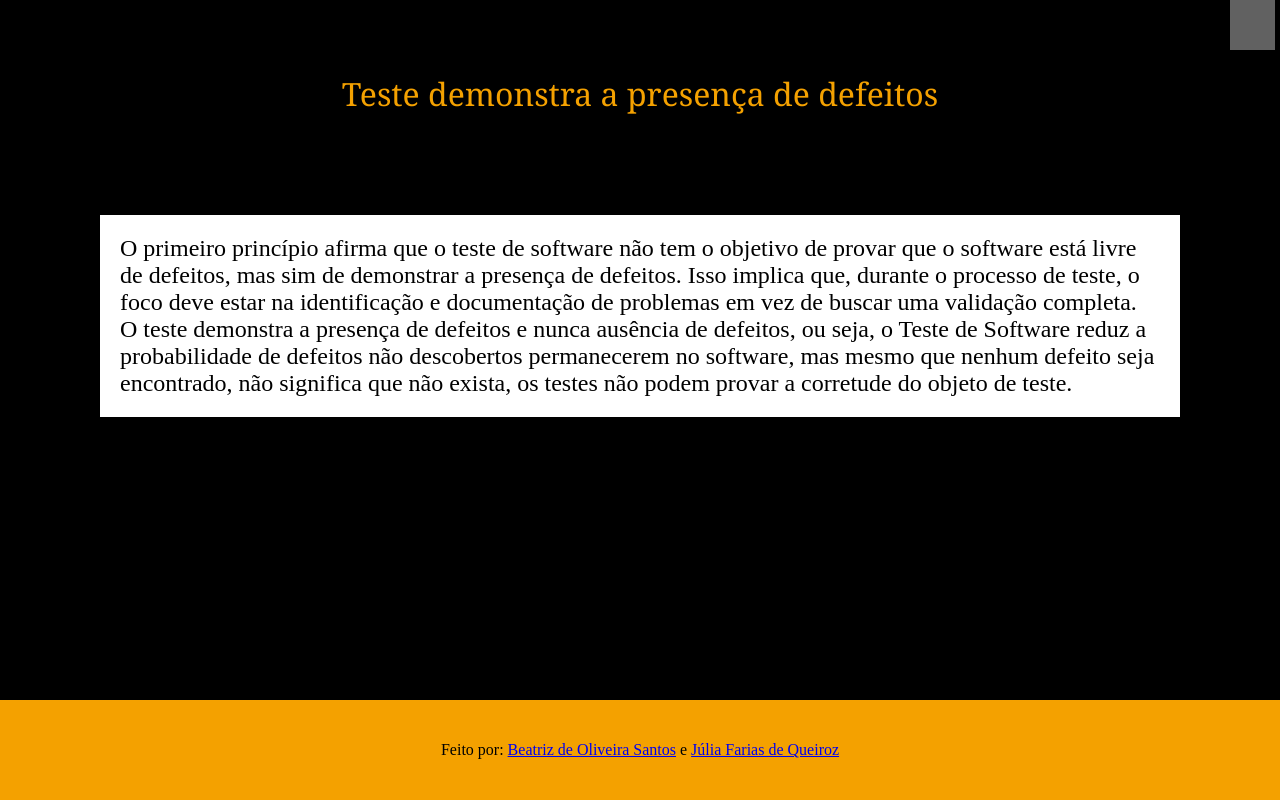
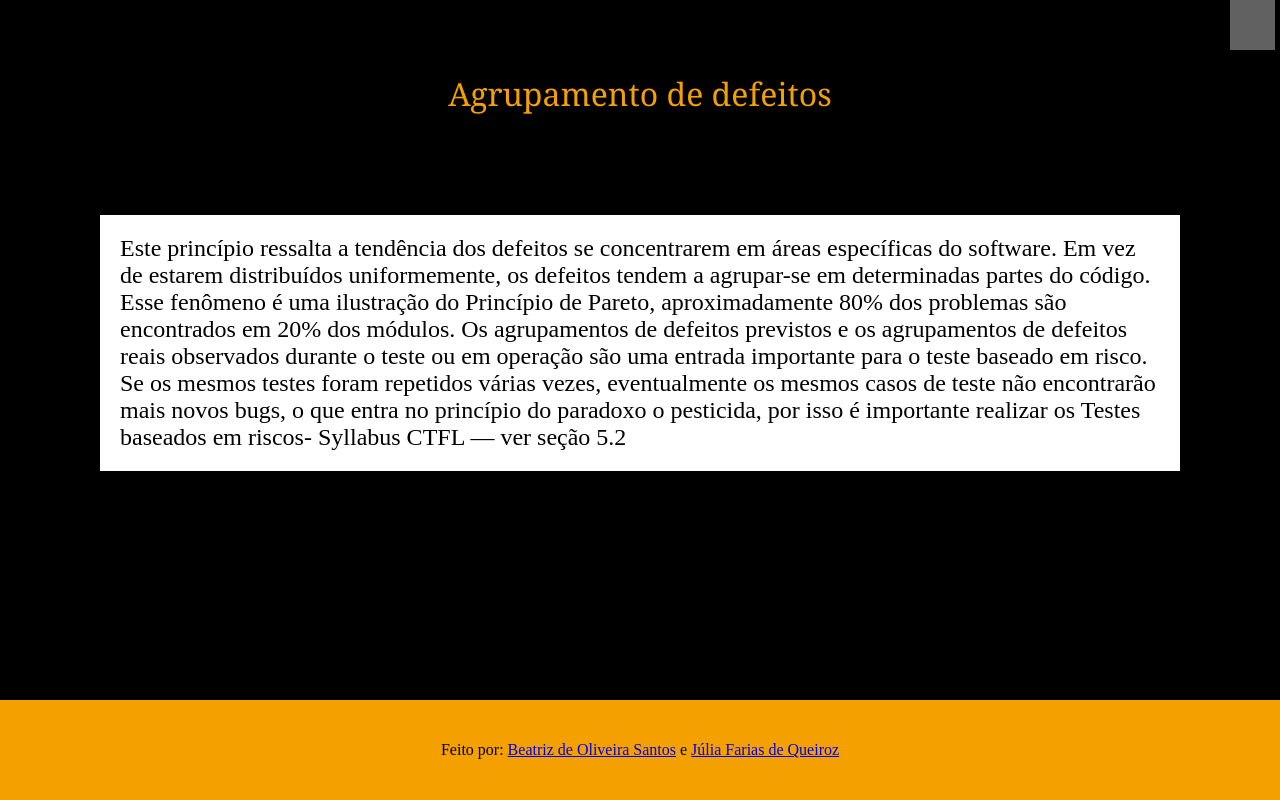
Before and after one commit to juhfarias31/Agrupamento_Defeitos, a plain HTML site: page index.html in a window 1280 px wide. Drawn offline with Linux system fonts and the light colour scheme; grey boxes are pictures that could not be loaded.

Commit message:
Add files via upload

```diff
--- a/index.html
+++ b/index.html
@@ -2,7 +2,7 @@
 <html lang="en">
 <head>
     <link rel="stylesheet" href="Estilos.css">
-    <title>Teste demonstra a presença de defeitos</title>
+    <title>Agrupamento de defeitos</title>
 </head>
 <body>
         <div class="caixa">
@@ -31,11 +31,13 @@
     <br></br>
     <br></br>
     <div class="titulo">
-        <a>Teste demonstra a presença de defeitos</a>
+        <a>Agrupamento de defeitos</a>
     </div>
 
     <div class="teste">
-       <a> O primeiro princípio afirma que o teste de software não tem o objetivo de provar que o software está livre de defeitos, mas sim de demonstrar a presença de defeitos. Isso implica que, durante o processo de teste, o foco deve estar na identificação e documentação de problemas em vez de buscar uma validação completa. O teste demonstra a presença de defeitos e nunca ausência de defeitos, ou seja, o Teste de Software reduz a probabilidade de defeitos não descobertos permanecerem no software, mas mesmo que nenhum defeito seja encontrado, não significa que não exista, os testes não podem provar a corretude do objeto de teste. </a>
+       <a> Este princípio ressalta a tendência dos defeitos se concentrarem em áreas específicas do software. Em vez de estarem distribuídos uniformemente, os defeitos tendem a agrupar-se em determinadas partes do código. Esse fenômeno é uma ilustração do Princípio de Pareto, aproximadamente 80% dos problemas são encontrados em 20% dos módulos. Os agrupamentos de defeitos previstos e os agrupamentos de defeitos reais observados durante o teste ou em operação são uma entrada importante para o teste baseado em risco. Se os mesmos testes foram repetidos várias vezes, eventualmente os mesmos casos de teste não encontrarão mais novos bugs,
+        o que entra no princípio do paradoxo o pesticida, por isso é importante realizar os Testes baseados em riscos-
+        Syllabus CTFL — ver seção 5.2</a>
     </div>
 
         <footer>
```
